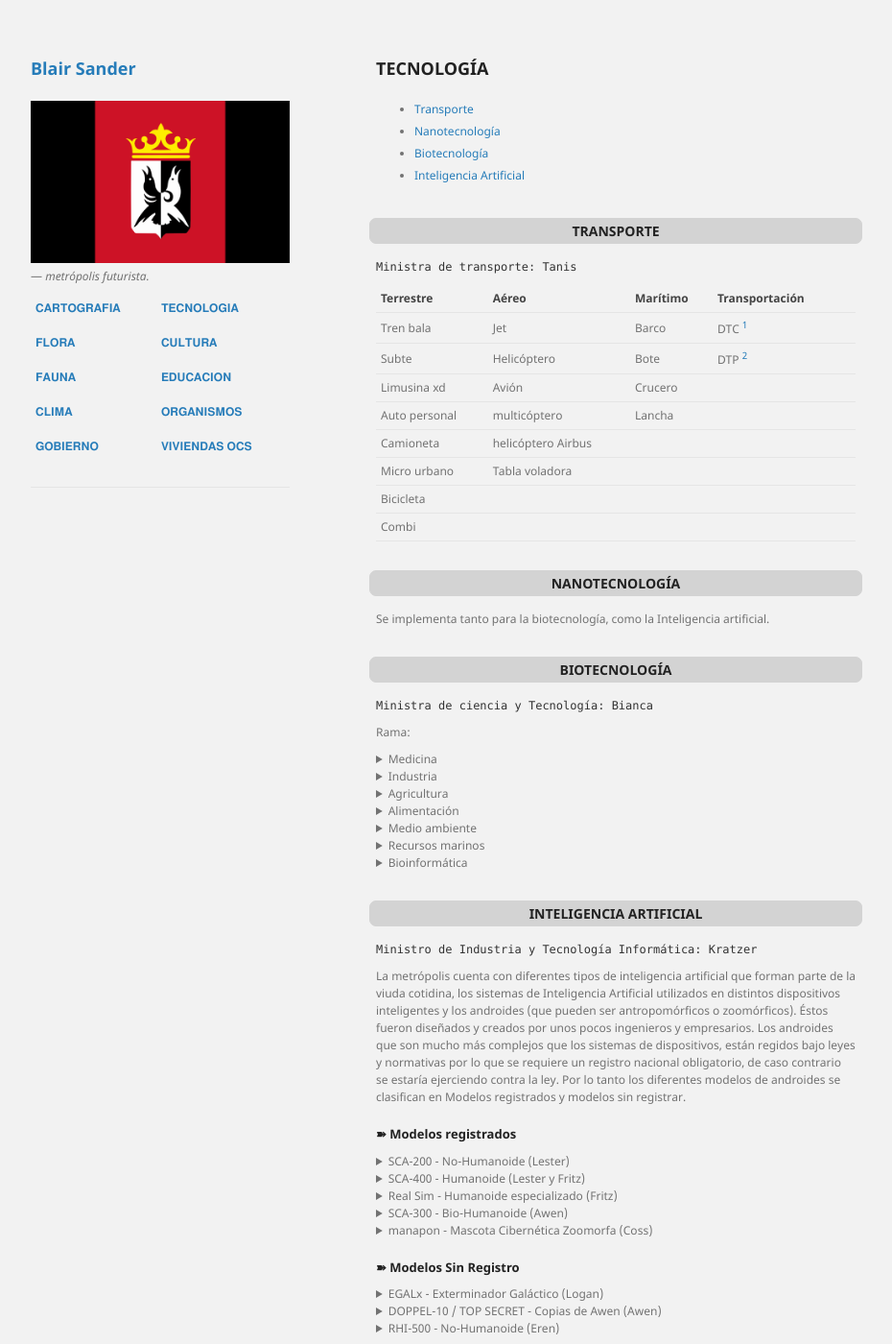
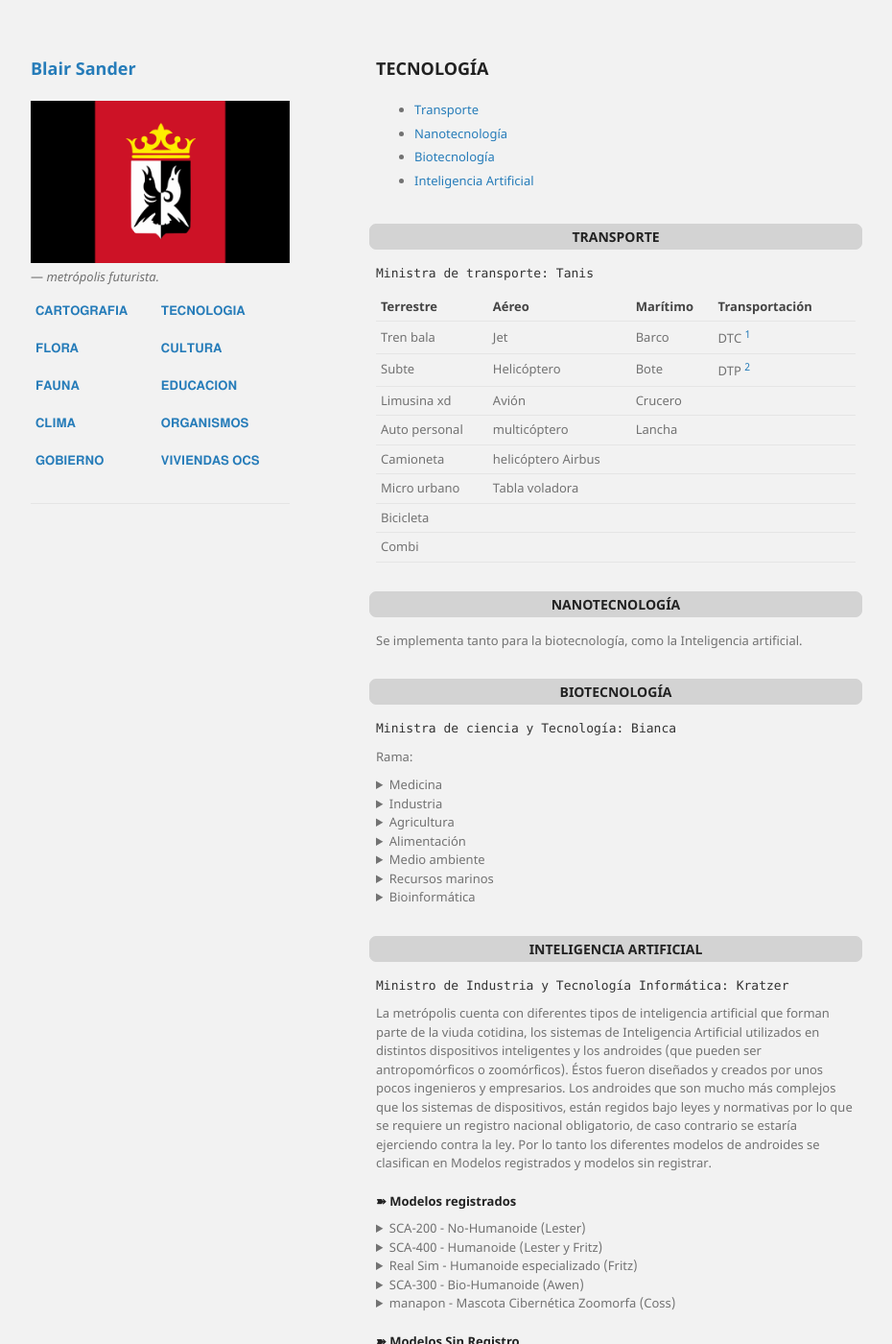
Before and after one commit to BlairSander/ciudad, a Jekyll site: the page built from tecnologia.md, in a window 1280 px wide and 1400 px high. Shown: the whole window at 96% size, without its empty margins (178-1108 px from the left). Built offline with Jekyll 4.4.1, drawn with Linux system fonts in a browser that asks for light colours; our own code applies the rules of GitHub Pages for plain Markdown files.

Commit message:
jekyll-theme-minimal.scss

```diff
--- a/_sass/jekyll-theme-minimal.scss
+++ b/_sass/jekyll-theme-minimal.scss
@@ -4,7 +4,7 @@
 body {
   background-color: #f2f2f2;
   padding:50px;
-  font: 12px/1.5 "Noto Sans", "Helvetica Neue", Helvetica, Arial, sans-serif;
+  font: 13px/1.5 "Noto Sans", "Helvetica Neue", Helvetica, Arial, sans-serif;
   color:#727272;
   font-weight:400;
 }
@@ -214,7 +214,7 @@ footer {
 }
 
 .footnotes {
-    color: silver;
+    color: Gainsboro;
 }
 
 @media print, screen and (max-width: 960px) {
```
